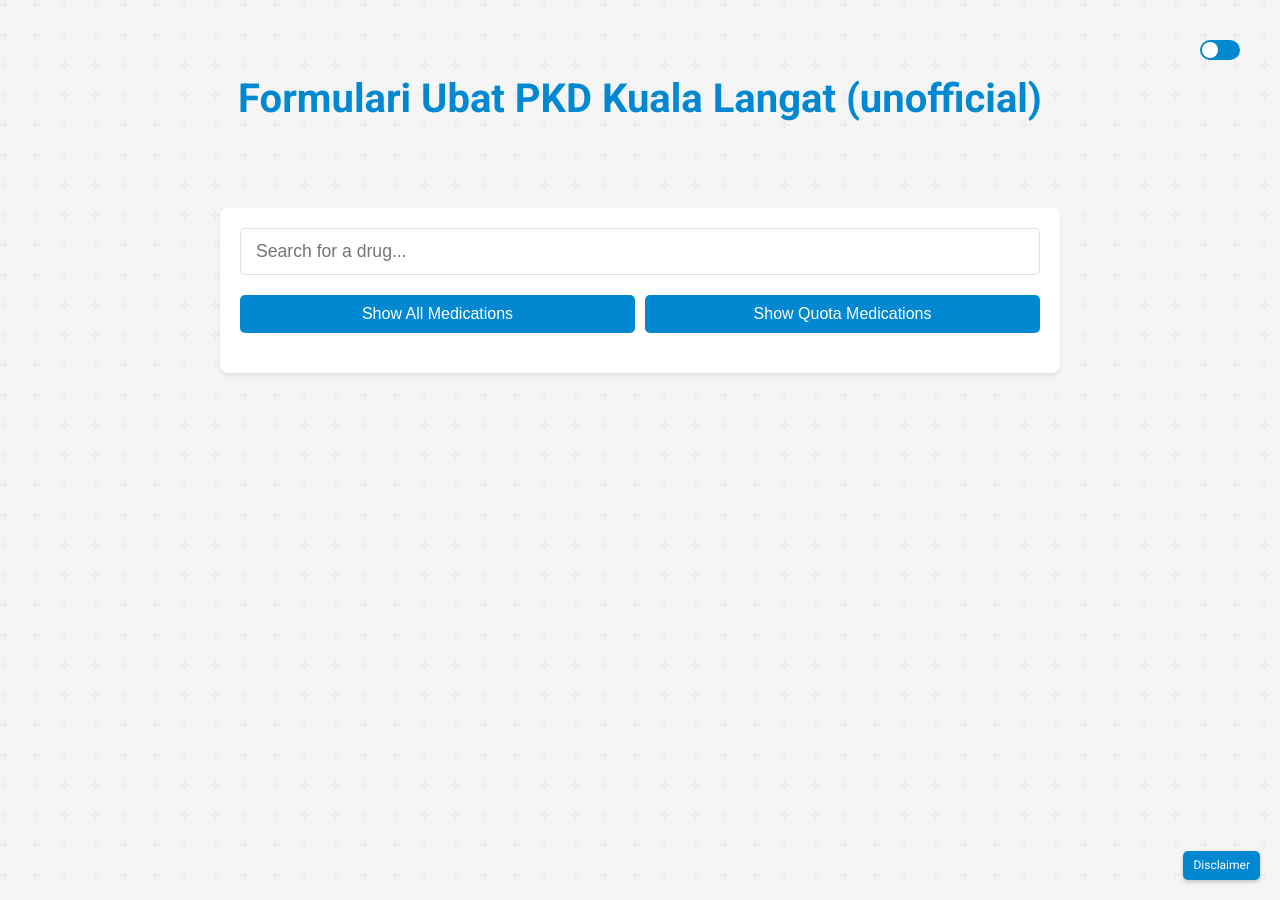
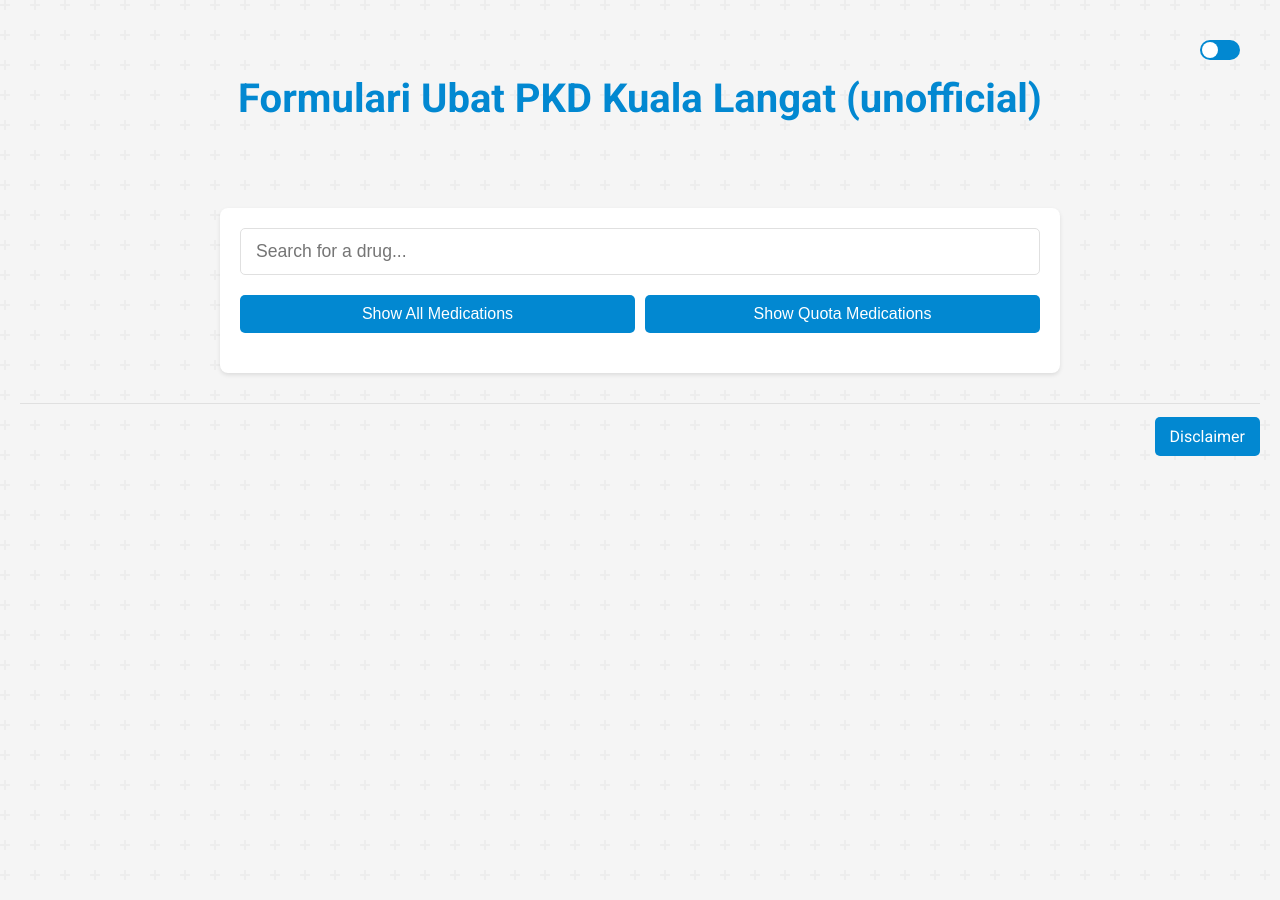
Before and after one commit to Stardaus/formulari-ubat-pkdkl, a Jekyll site: the page built from index.html, in a window 1280 px wide. Built offline with Jekyll 4.4.1, drawn with Linux system fonts in a browser that asks for light colours; nearby versions of some CDN libraries; comment, search, counter and statistics services are not loaded.

Commit message:
styling disclaimer button

```diff
--- a/_layouts/default.html
+++ b/_layouts/default.html
@@ -47,7 +47,11 @@
       {{ content }}
     </main>
 
-    <div id="disclaimer-button">Disclaimer</div>
+    <footer class="site-footer">
+      <div class="footer-content">
+        <a href="#" id="open-disclaimer" class="button">Disclaimer</a>
+      </div>
+    </footer>
 
     <div id="disclaimer-modal" class="modal">
       <div class="modal-content">
--- a/assets/css/style.css
+++ b/assets/css/style.css
@@ -311,20 +311,25 @@ body.dark-mode .toggle-icon .toggle-circle {
   background-color: var(--primary-color-dark);
 }
 
-#disclaimer-button {
-  position: fixed;
-  bottom: 20px;
-  right: 20px;
+.site-footer {
+  display: flex;
+  justify-content: flex-end;
+  margin-top: 30px;
+  padding-top: 20px;
+  border-top: 1px solid var(--border-color);
+}
+
+.site-footer .button {
   background-color: var(--primary-color);
   color: white;
-  border: none;
-  padding: 5px 10px;
+  padding: 10px 15px;
   border-radius: 5px;
-  font-size: 12px;
-  text-align: center;
-  cursor: pointer;
-  box-shadow: 0 2px 4px rgba(0, 0, 0, 0.2);
-  z-index: 1;
+  text-decoration: none;
+  transition: background-color 0.2s ease;
+}
+
+.site-footer .button:hover {
+  background-color: var(--primary-color-dark);
 }
 
 .modal {
@@ -364,7 +369,4 @@ body.dark-mode .toggle-icon .toggle-circle {
   color: var(--text-color-primary);
   text-decoration: none;
   cursor: pointer;
-}-color-primary);
-  text-decoration: none;
-  cursor: pointer;
 }
--- a/assets/js/app.js
+++ b/assets/js/app.js
@@ -340,10 +340,11 @@ document.addEventListener("DOMContentLoaded", () => {
 
   // Disclaimer Modal
   const disclaimerModal = document.getElementById("disclaimer-modal");
-  const disclaimerButton = document.getElementById("disclaimer-button");
+  const openDisclaimer = document.getElementById("open-disclaimer");
   const closeButton = document.getElementsByClassName("close-button")[0];
 
-  disclaimerButton.onclick = function() {
+  openDisclaimer.onclick = function(e) {
+    e.preventDefault();
     disclaimerModal.style.display = "block";
   }
 
```
